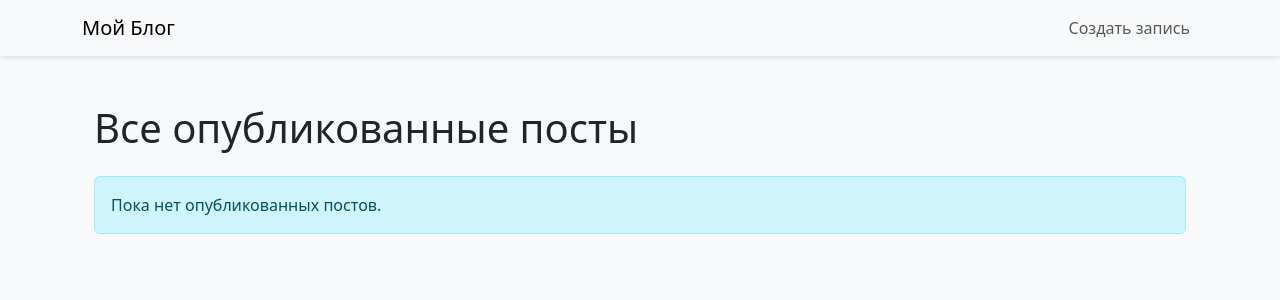
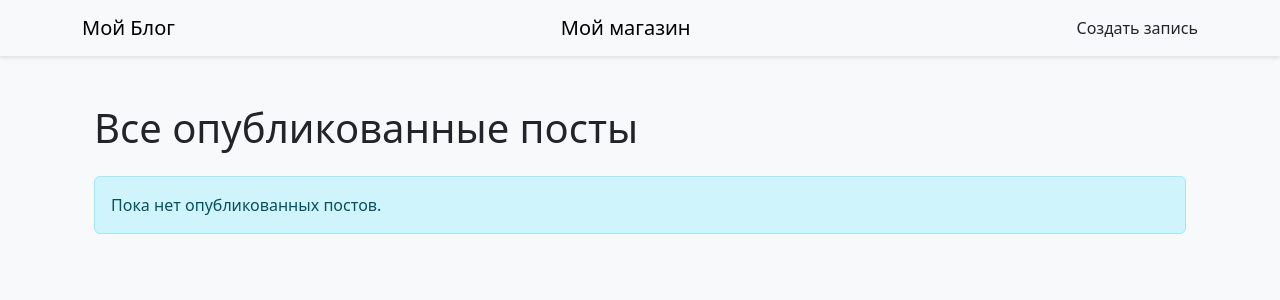
Before and after one commit to StepCore/Web_application, a Django app: page /blogs/ in a window 1280 px wide. Shown: the top 300 px of the page. Run offline with Django 5.2, Linux system fonts and the light colour scheme; data that the repository does not hold is empty; some libraries are stand-ins or nearby versions.

Commit message:
update menu.html, online_store/base.html

```diff
--- a/blog_app/templates/blog/base.html
+++ b/blog_app/templates/blog/base.html
@@ -21,16 +21,8 @@
     <nav class="navbar navbar-expand-lg navbar-light bg-light">
         <div class="container">
             <a class="navbar-brand" href="{% url 'blog:post_list' %}">Мой Блог</a>
-            <button class="navbar-toggler" type="button" data-bs-toggle="collapse" data-bs-target="#navbarNav">
-                <span class="navbar-toggler-icon"></span>
-            </button>
-            <div class="collapse navbar-collapse" id="navbarNav">
-                <ul class="navbar-nav ms-auto">
-                    <li class="nav-item">
-                        <a class="nav-link" href="{% url 'blog:post_create' %}">Создать запись</a>
-                    </li>
-                </ul>
-            </div>
+            <a class="navbar-brand" href="http://127.0.0.1:8000/">Мой магазин</a>
+            <a class="nav-link" href="{% url 'blog:post_create' %}">Создать запись</a>
         </div>
     </nav>
 
--- a/online_store/templates/online_store/menu.html
+++ b/online_store/templates/online_store/menu.html
@@ -4,6 +4,7 @@
         <a href="http://127.0.0.1:8000/products">Товары</a>
         <a href="http://127.0.0.1:8000/catalog">Каталог</a>
         <a href="http://127.0.0.1:8000/contact">Контакты</a>
+        <a href="http://127.0.0.1:8000/blogs/">Блог</a>
         <div class="profile-menu mt-auto">
             <a href="https://www.youtube.com/watch?v=dQw4w9WgXcQ&ab_channel=RickAstley">Профиль</a>
             <a href="#">Выход</a>
```
